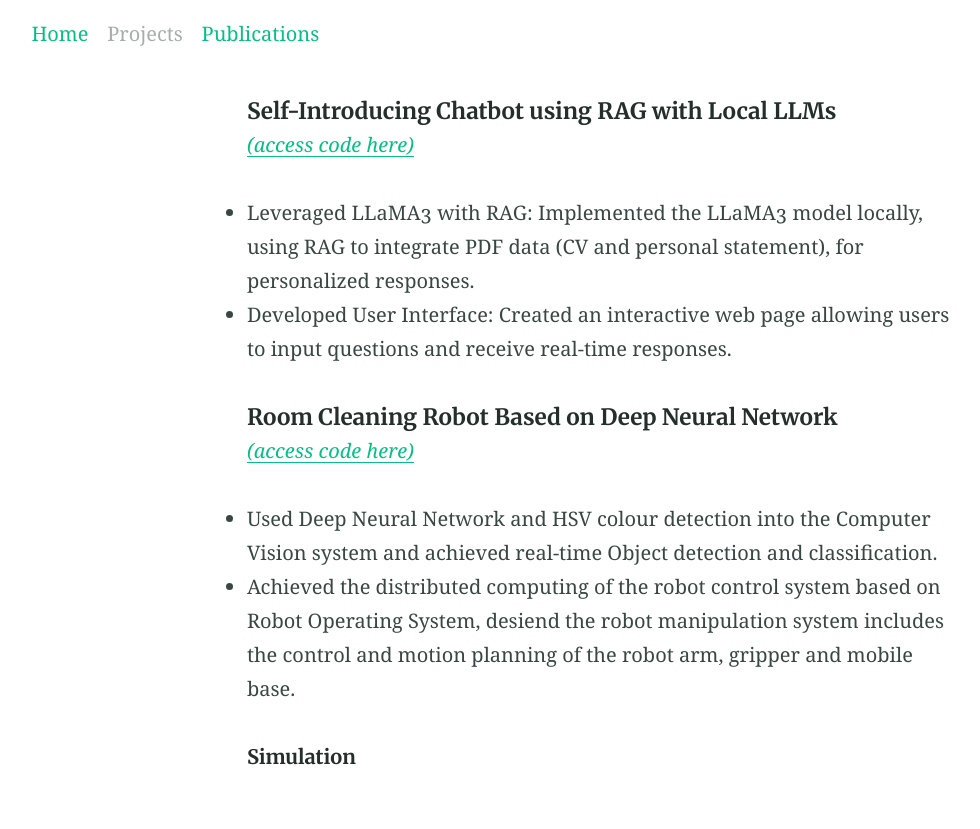
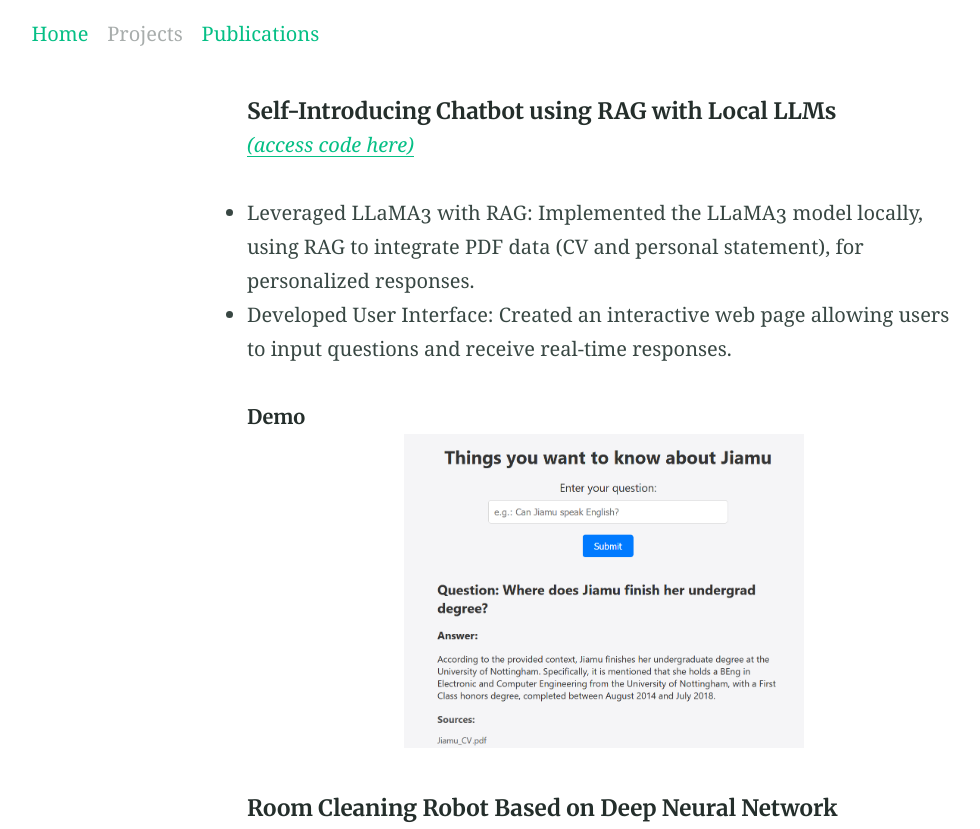
Before and after one commit to jiajia-404/jiajia-404.github.io, a Jekyll site: the page built from Projects.md, in a window 1280 px wide and 900 px high, cut to the strip 0-829 px from the top of the window. Shown: the whole strip, without its empty margins (36-1016 px from the left). Built offline with Jekyll 4.4.1, drawn with Linux system fonts in a browser that asks for light colours.

Commit message:
add llm demo

```diff
--- a/Projects.md
+++ b/Projects.md
@@ -7,6 +7,12 @@ layout: page
 [*(access code here)*](https://github.com/jiajia-404/rag-llm)
 -	Leveraged LLaMA3 with RAG: Implemented the LLaMA3 model locally, using RAG to integrate PDF data (CV and personal statement), for personalized responses.
 -	Developed User Interface: Created an interactive web page allowing users to input questions and receive real-time responses.
+
+###### Demo
+
+<p align="center">
+  <img align="middle" src="/images/llm_demo1.png" alt="BSE" width="400"/>
+</p>
 
 ##### Room Cleaning Robot Based on Deep Neural Network
 [*(access code here)*](https://github.com/jiajia-404/TydingUpProject)
```
Also changed, not shown: images/llm_demo1.png (added).
